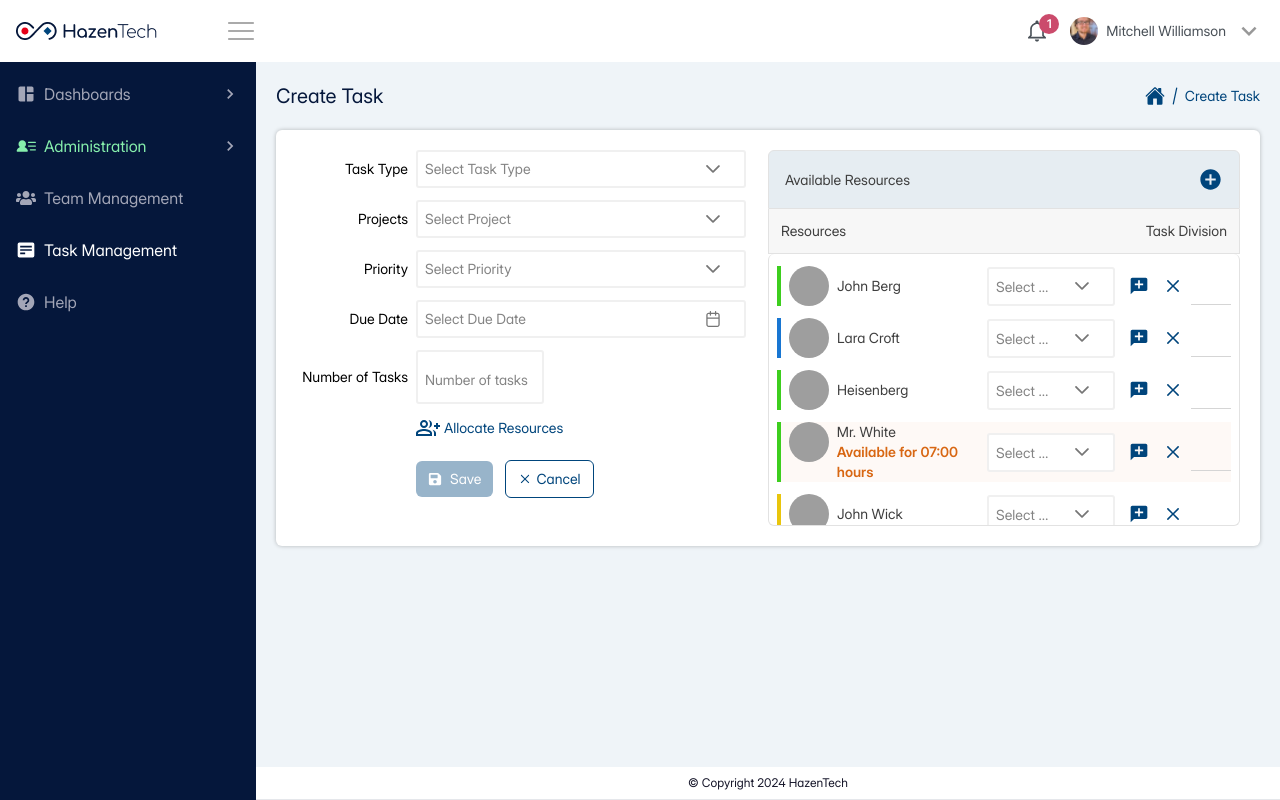
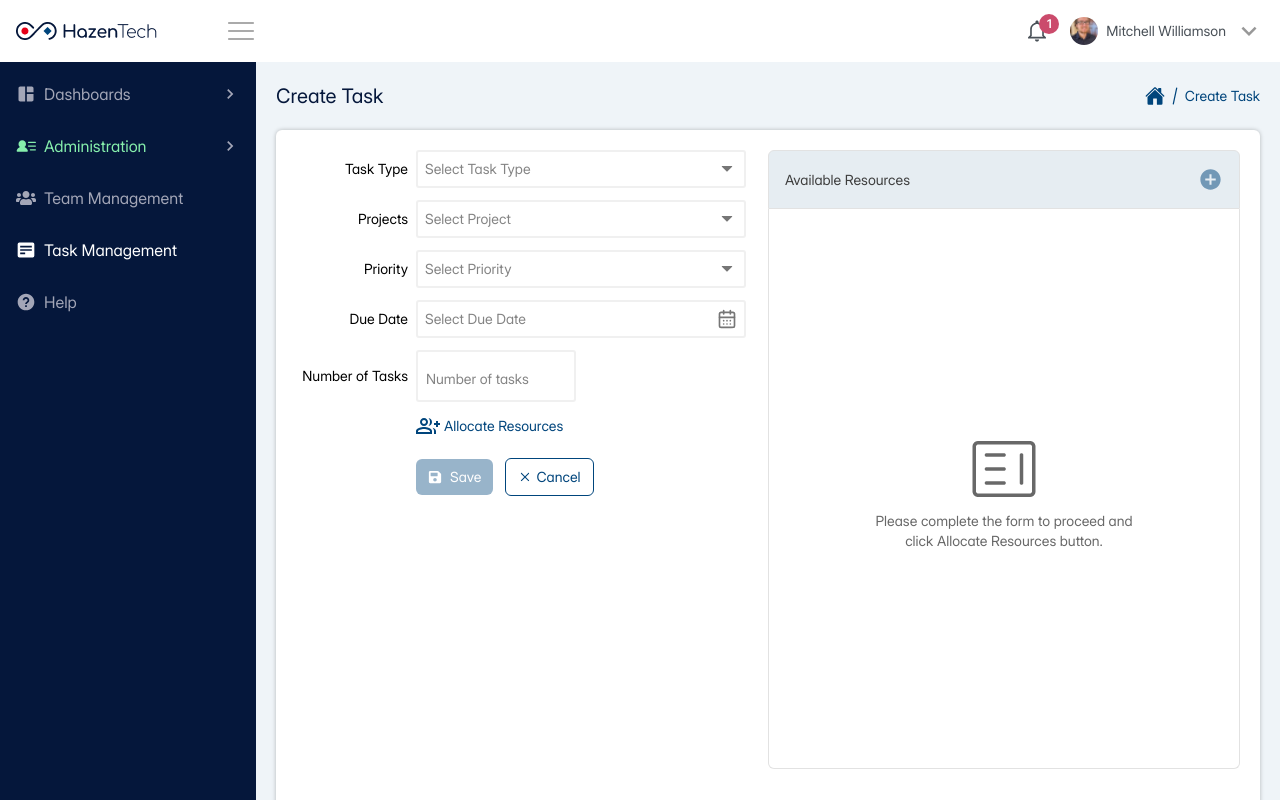
Before and after one commit to ThatYoungEngineer/HazenTech, a React (Vite) app: page /create-task in a window 1280 px wide. Shown: the top 800 px of the page. Built offline with nearby package versions, Linux system fonts and the light colour scheme; grey boxes are pictures that could not be loaded.

Commit message:
add comment functionality

```diff
--- a/index.html
+++ b/index.html
@@ -9,7 +9,7 @@
     <link rel="apple-touch-icon" sizes="180x180" href="/apple-touch-icon.png" />
     <link rel="manifest" href="/site.webmanifest" />
     <link rel="manifest" href="/site.webmanifest">
-    <title>BPO - CMS</title>
+    <title>BPO - PMS</title>
   </head>
   <body>
     <div id="root"></div>
--- a/src/components/AbsentResources.jsx
+++ b/src/components/AbsentResources.jsx
@@ -108,11 +108,11 @@ const AbsentResources = () => {
                     </section>
                     {selectedUsers?.length > 0 &&
                         <div className="mt-5 flex items-center gap-3">
-                            <button type="button" disabled className="font-Inter-Regular disabled:opacity-50 disabled:cursor-not-allowed text-sm rounded-md bg-[#00457C] flex items-center gap-2 py-2 px-3 text-white">
+                            <button type="button" disabled className="font-Inter-Regular disabled:opacity-50 disabled:cursor-not-allowed text-sm rounded-md bg-[#00457C] flex items-center gap-2 p-3 text-white">
                                 <FaSave />
                                 Save
                             </button>
-                            <button type="button" disabled className="font-Inter-Regular disabled:opacity-50 disabled:cursor-not-allowed text-sm rounded-md text-[#00457C] border border-[#00457C] flex items-center gap-1 py-2 px-3 bg-transparent">
+                            <button type="button" disabled className="font-Inter-Regular disabled:opacity-50 disabled:cursor-not-allowed text-sm rounded-md text-[#00457C] border border-[#00457C] flex items-center gap-1 p-3 bg-transparent">
                                 <RxCross2 />
                                 Cancel
                             </button>
--- a/src/components/CreateTask.jsx
+++ b/src/components/CreateTask.jsx
@@ -1,12 +1,15 @@
 import { useState } from "react"
 
+import { GoTriangleDown } from "react-icons/go"
 import { FaSave } from "react-icons/fa"
 import { RxCross2 } from "react-icons/rx"
+import { LuCalendarDays } from "react-icons/lu"
 import GroupAddOutlinedIcon from '@mui/icons-material/GroupAddOutlined'
 
 import { Dropdown } from 'primereact/dropdown'
 import { Calendar } from 'primereact/calendar'
 import { InputNumber } from 'primereact/inputnumber'
+
 import Resources from "./Resources"
 import BreadCrumb from "./BreadCrumb"
 
@@ -44,7 +47,10 @@ const CreateTask = () => {
     const [selectedProject, setSelectedProject] = useState(null)
     const [selectedPriority, setSelectedPriority] = useState(null)
     const [date, setDate] = useState(null)
-    const [number, setNumber] = useState(null)
+    const [number, setNumber] = useState("")
+    const [allocateResources, setAllocateResources] = useState(false)
+
+    console.log('number: ', number)
 
   return (
     <>
@@ -53,7 +59,7 @@ const CreateTask = () => {
                 <h2 className='font-Inter-Regular font-light text-xl text-primary'>Create Task</h2>
                 <BreadCrumb route = "Create Task" />
             </div>
-            <section className="mt-5 w-full min-h-fit bg-white header-shadow rounded-md p-5 flex">
+            <section className="mt-5 w-full lg:min-h-screen 2xl:min-h-fit h-fit 2xl:h-[40rem] bg-white header-shadow rounded-md p-5 flex">
                 <div className="flex-1 flex flex-col gap-3">
                     <div className="w-full flex items-center gap-2">
                         <label htmlFor="task_type" className="w-28 text-right font-Inter-Regular text-sm text-[#3E3E3E">
@@ -66,7 +72,9 @@ const CreateTask = () => {
                             optionLabel="label"
                             highlightOnSelect={true}
                             placeholder="Select Task Type"
-                            className="w-[70%] 2xl:w-[80%] font-Inter-Medium text-sm"
+                            className="w-[70%] 2xl:w-[80%] font-Inter-Medium text-sm "
+                            dropdownIcon={ <GoTriangleDown color="#767676" size={20} className="rotate-0 transition ease-in-out duration-150" /> }
+                            collapseIcon ={<GoTriangleDown color="#767676" size={20} className="rotate-180 transition ease-in-out duration-150" /> }
                         />
                     </div>
                     <div className="w-full flex items-center gap-2">
@@ -76,6 +84,8 @@ const CreateTask = () => {
                         <Dropdown
                             value={selectedProject} onChange={(e) => setSelectedProject(e.value)} options={projects} optionLabel="label"
                             placeholder="Select Project" className="w-[70%] 2xl:w-[80%] font-Inter-Medium text-sm"
+                            dropdownIcon={ <GoTriangleDown color="#767676" size={20} className="rotate-0 transition ease-in-out duration-150" /> }
+                            collapseIcon ={<GoTriangleDown color="#767676" size={20} className="rotate-180 transition ease-in-out duration-150" /> }
                         />
                     </div>
                     <div className="w-full flex items-center gap-2">
@@ -85,25 +95,41 @@ const CreateTask = () => {
                         <Dropdown
                             value={selectedPriority} onChange={(e) => setSelectedPriority(e.value)} options={priorities} optionLabel="label"
                             placeholder="Select Priority" className="w-[70%] 2xl:w-[80%] font-Inter-Medium text-sm"
+                            dropdownIcon={ <GoTriangleDown color="#767676" size={20} className="rotate-0 transition ease-in-out duration-150" /> }
+                            collapseIcon ={<GoTriangleDown color="#767676" size={20} className="rotate-180 transition ease-in-out duration-150" /> }
                         />
                     </div>
                     <div className="w-full flex items-center gap-2">
                         <label htmlFor="due-date" className="w-28 text-right font-Inter-Regular text-sm text-[#3E3E3E">
                             Due Date
                         </label>
-                        <Calendar placeholder="Select Due Date" dateFormat="dd-mm-yy" value={date} onChange={(e) => setDate(e.value)} showIcon className="w-[70%] 2xl:w-[80%] font-Inter-Medium text-sm cursor-pointer"  />
+                        <Calendar
+                            placeholder="Select Due Date" dateFormat="dd-mm-yy" value={date} icon={<LuCalendarDays color="#767676" size={20} /> }
+                            onChange={(e) => setDate(e.value)} showIcon className="w-[70%] 2xl:w-[80%] font-Inter-Medium text-sm cursor-pointer"
+                        />
                     </div>
                     <div className="w-full flex items-center gap-2">
                         <label htmlFor="integer-only" className="w-28 text-right font-Inter-Regular text-sm text-[#3E3E3E">
                             Number of Tasks
                         </label>
-                        <InputNumber placeholder="Number of tasks" inputId="integer-only" value={number} onValueChange={(e) => setNumber(e.value)} id="numberInput"/>
+                        <input
+                            type="text" placeholder="Number of tasks" value={number} onChange={(e) => setNumber(e.target.value)}
+                            className="w-40 p-2 border-[2px] border-[#E1E1E1] border-opacity-50 rounded-[3px]
+                            text-2xl text-[#151529] font-Inter-Regular placeholder:text-sm placeholder:text-[#848484]
+                            focus:border-[#00457C] focus:border-opacity-100 outline-none
+                            transition ease-in-out duration-150"
+                        />
                     </div>
                     <div className="ml-[120px]">
-                        <span className="flex items-center gap-1 font-Inter-Regular text-sm text-[#00457C] cursor-not-allowed">
+                        <button
+                            type="button"
+                            // disabled = { selectedTask == null || selectedProject == null || selectedPriority == null || date == null || number == null }
+                            onClick={()=>setAllocateResources(true)}
+                            className="flex items-center gap-1 font-Inter-Regular text-sm text-[#00457C] disabled:cursor-not-allowed cursor-pointer "
+                        >
                             <GroupAddOutlinedIcon className="h-5 w-5"/>
                             <h3> Allocate Resources </h3>
-                        </span>
+                        </button>
                         <div className="mt-5 flex items-center gap-3">
                             <button type="button" disabled className=" disabled:opacity-40 font-Inter-Regular text-sm rounded-md bg-[#00457C] flex items-center gap-2 py-2 px-3 text-white cursor-not-allowed">
                                 <FaSave />
@@ -117,7 +143,10 @@ const CreateTask = () => {
                     </div>
                 </div>
                 <div className="flex-1">
-                    <Resources />
+                    <Resources
+                        allocateResources = { allocateResources }
+                        tasks = { number }
+                    />
                 </div>
             </section>
         </section>
--- a/src/components/Resources.jsx
+++ b/src/components/Resources.jsx
@@ -1,12 +1,18 @@
-import { Dropdown } from 'primereact/dropdown'
-import { useState, useRef } from 'react'
+import { useState, useRef, useEffect } from 'react'
+
 import { BiSolidCommentAdd } from 'react-icons/bi'
 import { IoMdAddCircle } from 'react-icons/io'
 import { RxCross2 } from 'react-icons/rx'
+import { IoTriangle } from "react-icons/io5"
+import { GoTriangleDown } from 'react-icons/go'
+
+import { Dropdown } from 'primereact/dropdown'
+import { OverlayPanel } from 'primereact/overlaypanel'
+
 import AddComment from './AddComment'
-import { IoTriangle } from "react-icons/io5"
 
-import { OverlayPanel } from 'primereact/overlaypanel'
+import clarify from '../assets/images/clarify.png'
+
 
 const users = [
     { id: 9, name: "John Berg", theme: '#3DCE1E', availability: null },
@@ -15,7 +21,12 @@ const users = [
     { id: 4, name: "Mr. White", theme: '#3DCE1E', availability: '07:00 hours' },
     { id: 5, name: "John Wick", theme: '#E9C50C', availability: null },
     { id: 6, name: "Ali Ahmed", theme: '#3DCE1E', availability: null },
-    { id: 7, name: "Lars Alex", theme: '#1876D2', availability: null },
+    { id: 8, name: "Lars Alex", theme: '#1876D2', availability: null },
+    { id: 89, name: "Lars Alex", theme: '#1876D2', availability: null },
+    { id: 11, name: "Lars Alex", theme: '#1876D2', availability: null },
+    { id: 12, name: "Mary Alex", theme: '#3DCE1E', availability: null },
+    { id: 14, name: "Lars Alex", theme: '#1876D2', availability: null },
+    { id: 50, name: "Lars Alex", theme: '#1876D2', availability: null },
 ]
 
 const clerks = [
@@ -24,30 +35,51 @@ const clerks = [
     { id: 3, label: "Clerk 03" }
 ]
 
-const Resources = () => {
+const Resources = ( { allocateResources, tasks } ) => {
     const [selectedClerk, setSelectedClerk] = useState(null)
-    const [openComment, setOpenComment] = useState(null)
+    const [scroll, setScroll] = useState(true)
     const op = useRef(null)
 
-    const handleToggleComment = (id) => {
-        console.log('cicked')
-        if (openComment === id) setOpenComment(null)
-        else setOpenComment(id)
+    useEffect( () => {
+        const resourcesSection = document.getElementById("resourcesSection")
+
+        if (resourcesSection) {
+            if (scroll == false) {
+                document.getElementById("resourcesSection").style.overflowY = 'hidden'
+            } else {
+                document.getElementById("resourcesSection").style.overflowY = 'scroll'
+            }
+            return () => {
+                document.getElementById("resourcesSection").style.overflowY = 'scroll'
+            }
+        }
+    }, [scroll])
+
+    const handleCommentClick = (e) => {
+        op.current.toggle(e)
+        setScroll(false)
+    }
+
+    const handleOverlayClose = () => {
+        setScroll(true); // Restore scroll when overlay is closed
     }
 
   return (
     <>
         <div className="w-full flex items-center justify-between bg-[#E6EDF2] p-4 border rounded-t-md border-[#E2E2E2]">
             <h2 className="font-Inter-Regular text-sm text-[#3E3E3E]"> Available Resources </h2>
-            <span className="cursor-pointer">
+            <span className="cursor-not-allowed opacity-50">
                 <IoMdAddCircle  color="#00457C" size={25} />
             </span>
         </div>
+        {allocateResources
+        ?   <>
                 <div className="w-full flex items-center justify-between bg-[#F7F7F7] p-3 border-b border-x border-[#E2E2E2]">
                     <h2 className="font-Inter-Regular text-sm text-[#3E3E3E]"> Resources </h2>
                     <h2 className="font-Inter-Regular text-sm text-[#3E3E3E]"> Task Division </h2>
                 </div>
-        <section className="py-3 px-2 max-h-[17rem] 2xl:max-h-[28rem] overflow-y-auto w-full flex flex-col gap-3 border-[#E2E2E2] border-x border-b rounded-md">
+                <main className="py-3 px-2 h-[70vh] 2xl:h-[30rem] w-full flex flex-col justify-between border-[#E2E2E2] border-x border-b rounded-b-md">
+                    <section id='resourcesSection' className='pb-3 space-y-2 max-h-[90%] overflow-y-auto' >
                         {users?.map((user) => (
                             <div key={user.id} className={`w-full flex justify-between ${user?.availability && 'bg-[#FEF9F6]'} `} >
                                 <div className="flex gap-2">
@@ -67,21 +99,23 @@ const Resources = () => {
                                     <Dropdown
                                         value={selectedClerk} onChange={(e) => setSelectedClerk(e.value)} options={clerks} optionLabel="label"
                                         placeholder="Select Clerk" className="w-32"
+                                        dropdownIcon={ <GoTriangleDown color="#767676" size={20} className="rotate-0 transition ease-in-out duration-150" /> }
+                                        collapseIcon ={<GoTriangleDown color="#767676" size={20} className="rotate-180 transition ease-in-out duration-150" /> }
                                     />
                                     <span
-                            onClick={(e) => op.current.toggle(e)}
+                                        onClick={handleCommentClick}
                                         className="relative w-8 h-8 hover:bg-[#D9E3EC] FlexCenter rounded-full transition ease-in-out duration-200 cursor-pointer"
                                     >
                                         <div>
                                             <BiSolidCommentAdd size={20} color="#00457C" />
-                                <OverlayPanel ref={op} className="bg-red-500">
+                                            <OverlayPanel ref={op} onHide={handleOverlayClose} closeOnEscape dismissable={false} align={'bottom'} >
                                                 <div
                                                     className='relative'
                                                     onClick={(e) => e.stopPropagation()}
                                                 >
-                                        <IoTriangle className="absolute -top-2 right-[6px]" size={20} color='#00457C' />
-                                        <div className='w-[25rem] bg-white shadow-lg p-4'>
-                                            <AddComment />
+                                                    <IoTriangle className="absolute mb-5 -top-2 right-[-12px]" size={20} color='#00457C' />
+                                                    <div className='w-[30vw] pt-[10px] relative translate-x-16'>
+                                                        <AddComment handleCommentClick = {handleCommentClick} />
                                                     </div>
                                                 </div>
                                             </OverlayPanel>
@@ -90,18 +124,29 @@ const Resources = () => {
                                     <RxCross2 size={20} color="#00457C" cursor={"not-allowed"} />
                                     <input
                                         type="number"
-                            className="bg-transparent border-b border-[#D5D5D5] py-2 w-10 flex items-center justify-end font-Inter-Regular text-sm text-[#3E3E3E] text-right outline-none"
+                                        className="bg-transparent border-b border-[#D5D5D5] py-2 w-8 flex items-center justify-end
+                                        font-Inter-Medium text-sm text-[#3E3E3E] text-right outline-none"
                                     />
                                 </div>
                             </div>
                         ))}
+                    </section>
                     <div className="w-full py-3 px-2 bg-[#F1F1F1] flex items-center justify-end border-t border-[#D5D5D5]">
-                <h3 className="font-Inter-Regular font-medium text-sm text-[#3E3E3E]">
+                        <h3 className="font-Inter-Medium text-sm text-[#3E3E3E]">
                             Total Tasks Remaining
-                    <span className="ml-2">0</span>
+                            <span className="ml-2">{tasks || 0 }</span>
                         </h3>
                     </div>
-        </section>
+                </main>
+            </>
+        : <div className="h-[70vh] 2xl:h-[30rem] w-full FlexCenter border-x border-b border-[#E2E2E2] rounded-b-md">
+            <div className="lg:max-w-[60%] 2xl:max-w-[40%] FlexCenter flex-col">
+                <img src={clarify} alt="clarify" className="pointer-events-none" />
+                <h3 className="font-Inter-Regular text-center text-sm text-[#686868]">Please complete the form to proceed and click Allocate Resources button.</h3>
+            </div>
+        </div>
+        }
+
     </>
   )
 }
--- a/src/index.css
+++ b/src/index.css
@@ -63,7 +63,7 @@ input::-webkit-inner-spin-button {
 .MuiPaginationItem-root.Mui-selected {
   background-color: #00457C !important;
   color: white !important;
-  padding: 1.4rem .75rem !important;
+  padding: 1.3rem .75rem !important;
   border-radius: 6px !important;
   font-family: Roboto-Regular;
   font-size: 13px !important;
@@ -95,9 +95,6 @@ input::-webkit-inner-spin-button {
     padding: 7px;
     border-radius: 3px;
     border: 2px solid rgba(225, 225, 225, .5);
-    font-family: Inter-Regular;
-    font-size: 14px;
-    color: rgba(21, 21, 41, 1);
     transition: all ease-in-out 150ms !important;
   }
 
@@ -121,7 +118,7 @@ input::-webkit-inner-spin-button {
     font-family: Inter-Regular;
     background-color: white;
     box-shadow: 0 4px 25px 0 rgba(123, 123, 123, 0.25);
-    border: 1px solid rgba(225, 225, 225, 1);
+    border: 1px solid #e1e1e1;
   }
 
   .p-dropdown-item {
@@ -216,8 +213,14 @@ input::-webkit-inner-spin-button {
     background-color: rgba(0, 140, 255, 0.20);
   }
 
+  .p-inputnumber-input {
+    max-width: 6.5rem !important;
+    font-size: 1.5rem !important;
+  }
+
   .p-inputtext {
-    cursor: pointer !important;
+    cursor: pointer;
+    font-size: 14px;
     background-color: transparent;
     outline: none;
     border: none;
@@ -227,15 +230,14 @@ input::-webkit-inner-spin-button {
     }
   }
 
+  #inputNumber {
+    cursor: text !important;
+  }
+
   .p-datepicker > td .p-datepicker-today {
     background-color: rgba(0, 140, 255, 0.030);
     border: 1px solid rgba(0, 140, 255, 0.25);
     max-width: 1.5rem !important;
-  }
-
-  .p-inputnumber {
-    max-width: 8rem;
-    font-size: 24px;
   }
 
   .p-inputswitch.p-highlight .p-inputswitch-slider {
@@ -244,9 +246,16 @@ input::-webkit-inner-spin-button {
     height: 100% !important;
   }
 
-#numberInput {
-  cursor: text !important;
-}
+  .p-dropdown .p-dropdown-trigger,
+  .p-datepicker-trigger  {
+    width: fit-content;
+  }
+
+  .p-overlaypanel {
+    background-color: transparent !important;
+    border-radius: 0 !important;
+    box-shadow: none !important;
+  }
 
 .css-1o768wo-MuiTableRow-root.Mui-selected {
   background-color: inherit !important;
```
Also changed, not shown: src/components/AddComment.jsx (+11 -6 lines), src/assets/images/clarify.png (added). Lines whose indentation alone changed are shown as unchanged.
